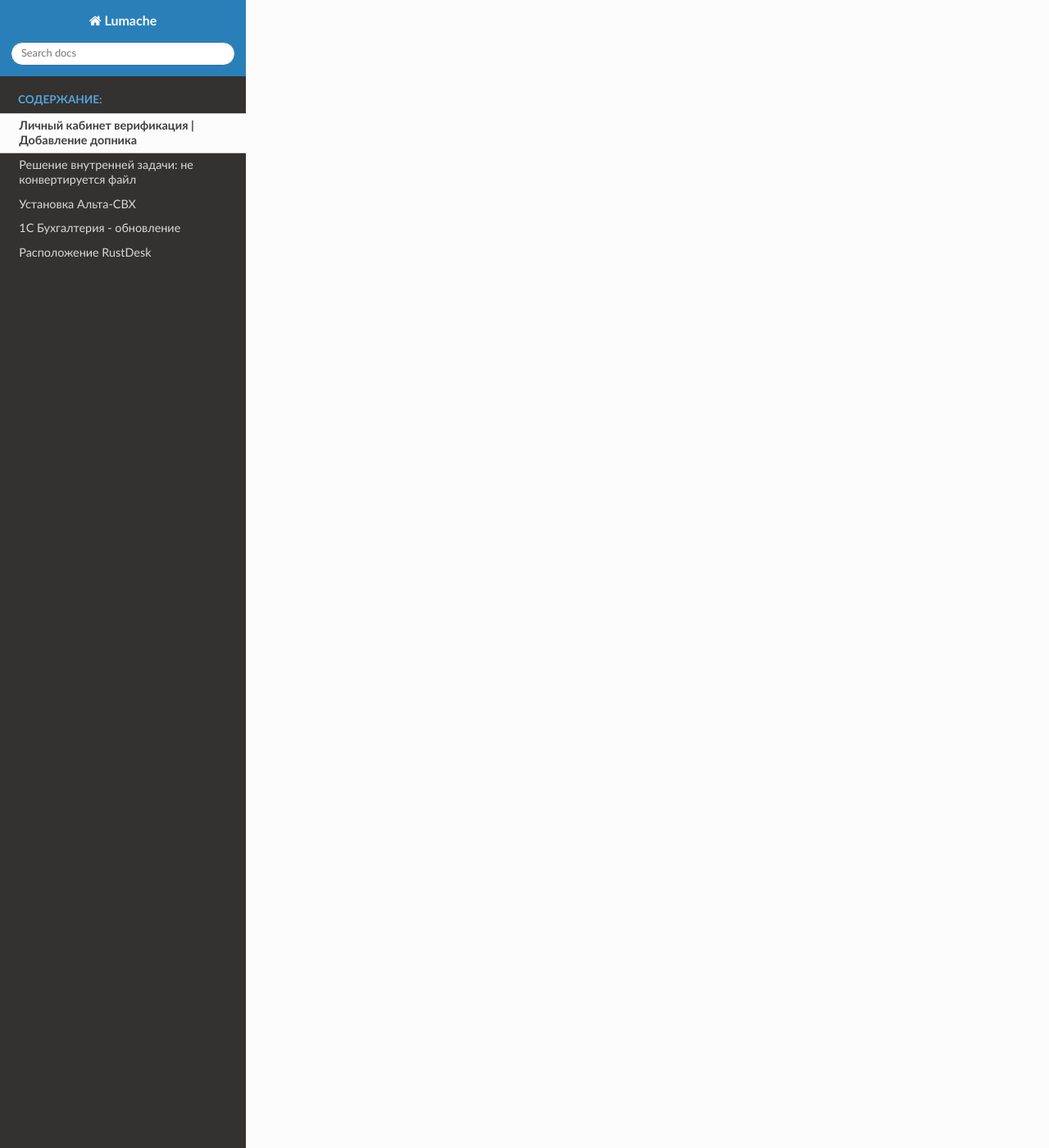
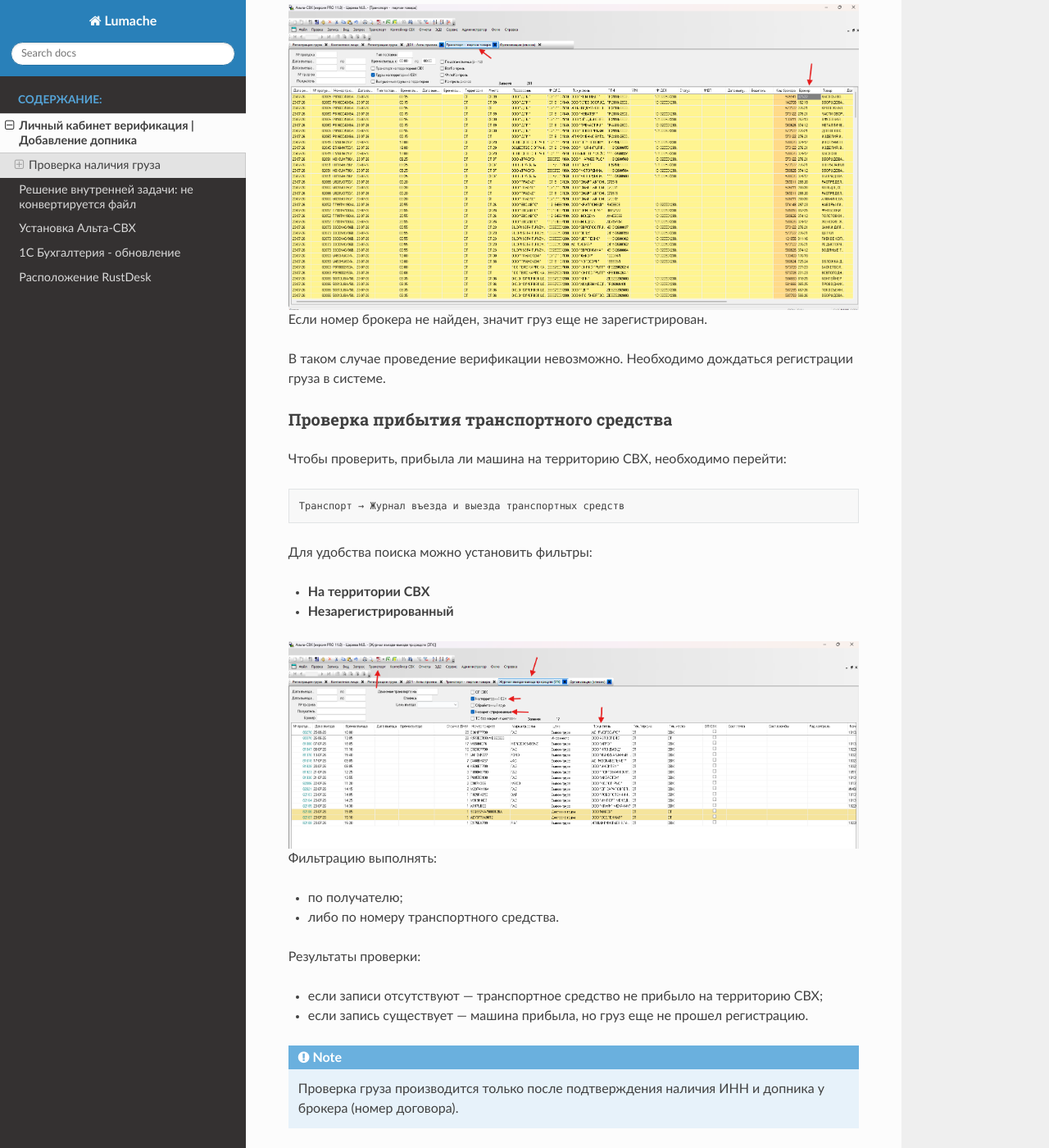
Before and after one commit to RdotF/docs, a Sphinx documentation site: the page built from docs/source/dopnik.rst, in a window 1280 px wide and 1400 px high, scrolled down 2599 px. Shown: the whole window at 82% size. Built offline with Sphinx 7.4.7 and the Read the Docs theme 3.1.0, drawn with Linux system fonts in a browser that asks for light colours; some of the changed text lies outside the part shown.

Commit message:
Update dopnik.rst

```diff
--- a/docs/source/dopnik.rst
+++ b/docs/source/dopnik.rst
@@ -74,3 +74,78 @@
    * **F8** — удалить запись.
    * **F9** — сохранить изменения.
    * **F11** — перейти в режим редактирования / откатить изменения.
+
+
+Проверка наличия груза
+======================
+
+Проверка груза выполняется после подтверждения наличия **ИНН** и **допника у брокера** (номер договора).
+
+
+Просмотр зарегистрированного груза
+----------------------------------
+
+Для просмотра зарегистрированного груза в **Альта-СВХ** необходимо перейти:
+
+::
+
+   Транспорт → Партии товара
+
+
+В фильтре заполнить поле:
+
+::
+
+   Брокер → номер договора
+
+
+Если номер договора брокера найден, можно просмотреть зарегистрированные партии товара.
+
+
+.. image:: images/gruz-1.png
+   :alt: Просмотр партий товара в Альта-СВХ
+   :align: center
+   :width: 700px
+
+
+Если номер брокера не найден, значит груз еще не зарегистрирован.
+
+В таком случае проведение верификации невозможно. Необходимо дождаться регистрации груза в системе.
+
+
+Проверка прибытия транспортного средства
+-----------------------------------------
+
+Чтобы проверить, прибыла ли машина на территорию СВХ, необходимо перейти:
+
+::
+
+   Транспорт → Журнал въезда и выезда транспортных средств
+
+
+Для удобства поиска можно установить фильтры:
+
+* **На территории СВХ**
+* **Незарегистрированный**
+
+
+.. image:: images/gruz-2.png
+   :alt: Журнал въезда и выезда транспортных средств
+   :align: center
+   :width: 700px
+
+
+Фильтрацию выполнять:
+
+* по получателю;
+* либо по номеру транспортного средства.
+
+
+Результаты проверки:
+
+* если записи отсутствуют — транспортное средство не прибыло на территорию СВХ;
+* если запись существует — машина прибыла, но груз еще не прошел регистрацию.
+
+
+.. note::
+   Проверка груза производится только после подтверждения наличия ИНН и допника у брокера (номер договора).
```
